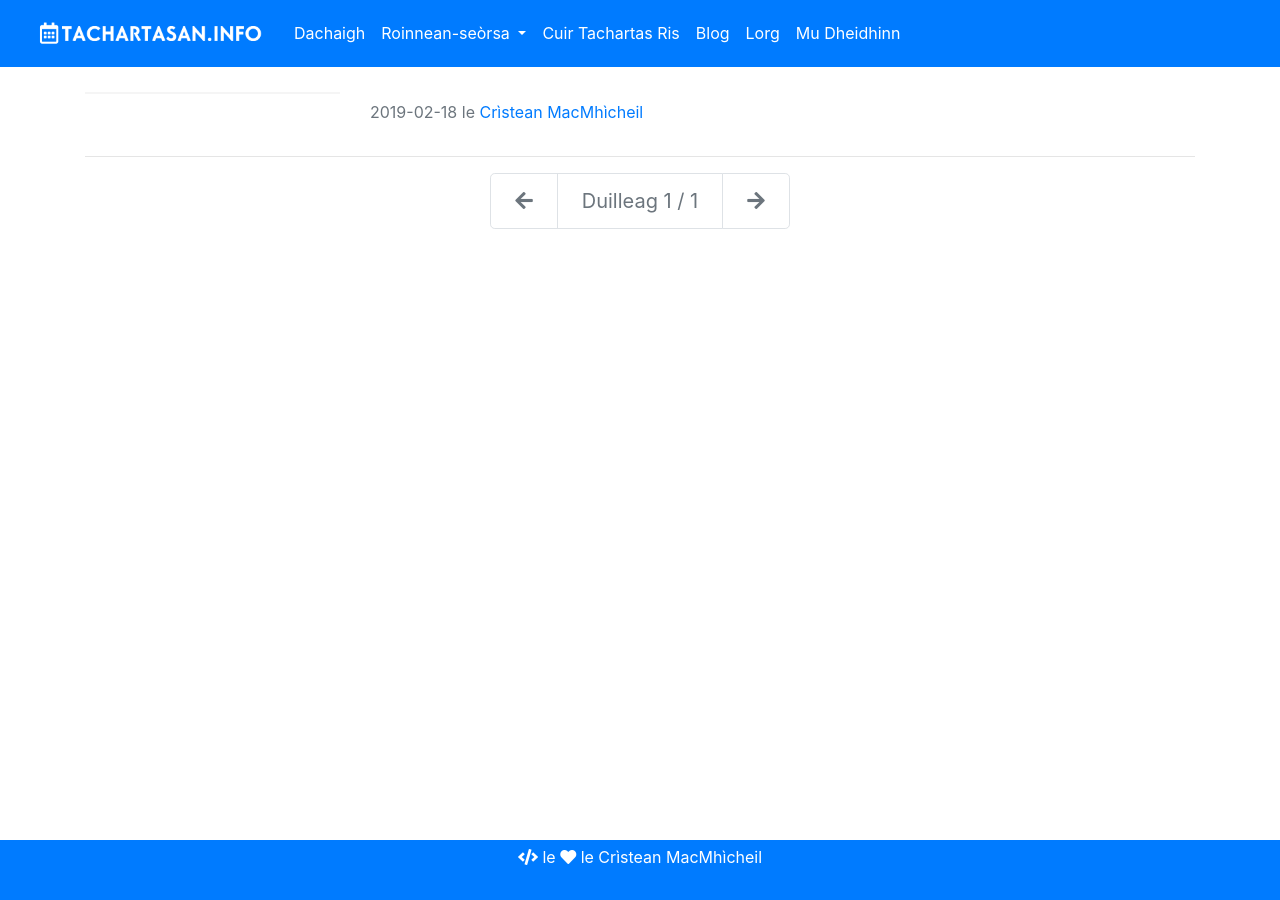
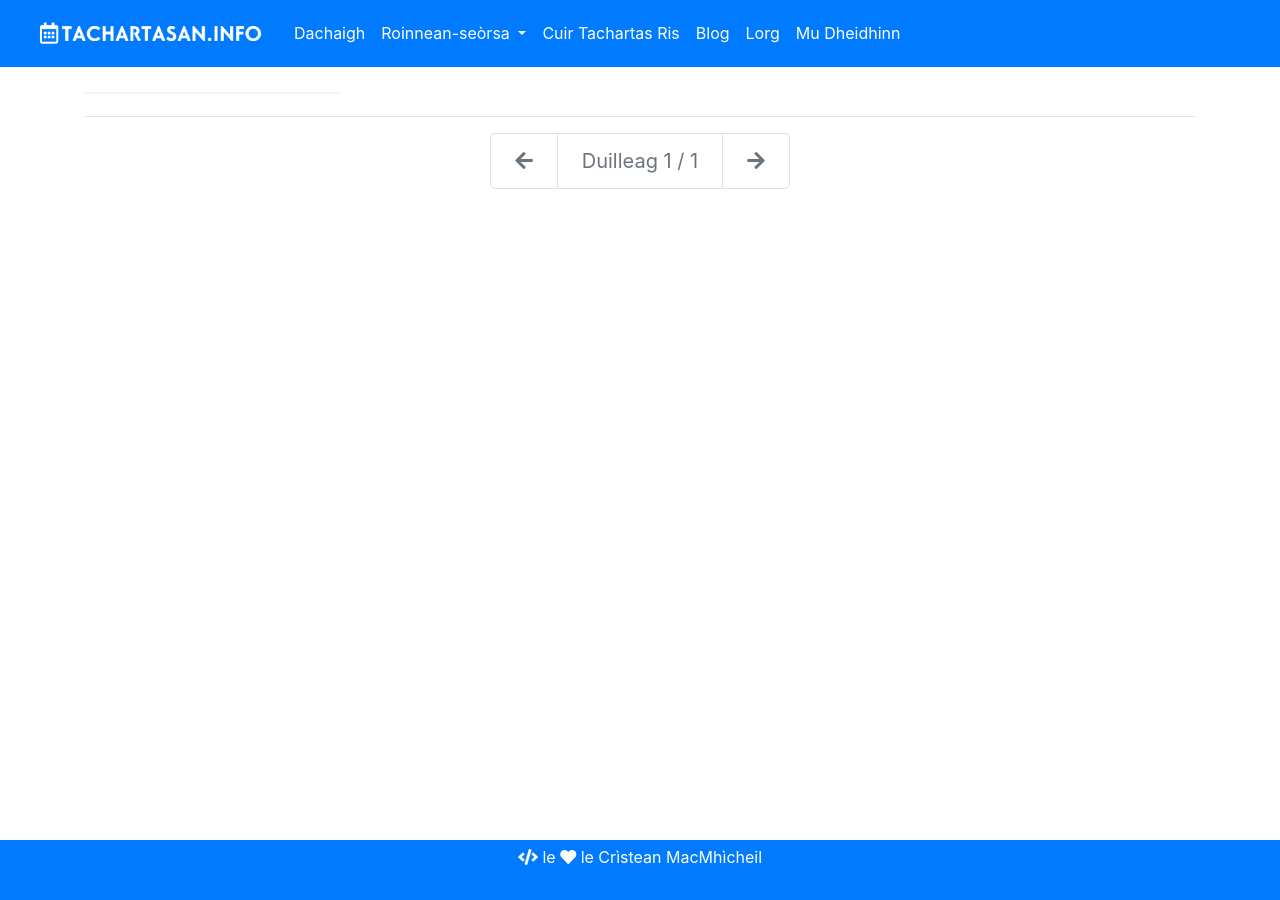
Before and after one commit to tachartasan/tachartasan.github.io, a Jekyll site: the page built from index.html, in a window 1280 px wide. Built offline with Jekyll 4.4.1, drawn with Linux system fonts in a browser that asks for light colours; nearby versions of some CDN libraries; the list of posts is cut into pages by our own code.

Commit message:
Update index.html

```diff
--- a/index.html
+++ b/index.html
@@ -15,14 +15,6 @@ title: Dachaigh
       </div>
       <div class="col-9">
         <h5><a href="{{ site.baseurl }}{{ post.url }}">{{ post.title }}</a></h5>
-        {% if post.author %}
-        <p class="text-muted">{{ post.date | date: "%Y-%m-%d" }} le <a href="{{ post.author_url }}">{{ post.author }}</a></p>
-
-        {% else %}
-
-        <p class="text-muted">{{ post.date | date: "%Y-%m-%d" }} le <a href="#">Crìstean MacMhìcheil</a></p>
-
-        {% endif %}
         {{ post.excerpt }}
       </div>
     </div>
```
